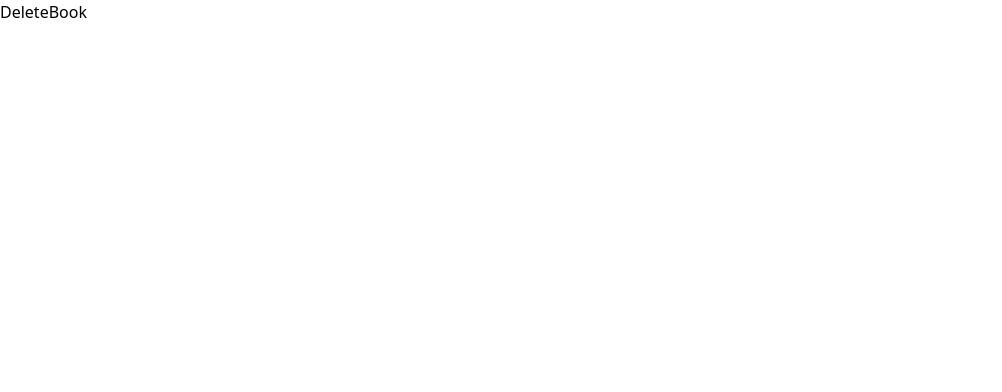
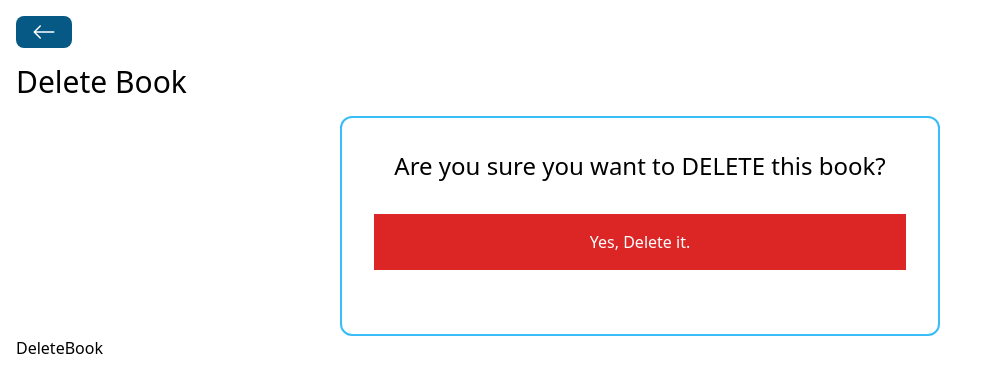
Before and after one commit to DFBlok/React-Projects, a React (Vite) app in the folder BookStoreProject-MERN/frontend/: page /books/delete/1 in a window 1280 px wide. Shown: the top 392 px of the page, without its empty margins (0-1002 px from the left). Built offline with nearby package versions, Linux system fonts and the light colour scheme.

Commit message:
Delete Book in react

```diff
--- a/BookStoreProject-MERN/frontend/src/pages/DeleteBook.jsx
+++ b/BookStoreProject-MERN/frontend/src/pages/DeleteBook.jsx
@@ -1,7 +1,44 @@
-import React from "react";
+import React, { useState } from "react";
+import BackButton from "../components/BackButton";
+import Spinner from "../components/Spinner";
+import axios from "axios";
+import { useNavigate, useParams } from "react-router-dom";
 
 const DeleteBook = () => {
-  return <div>DeleteBook</div>;
+  const [loading, setLoading] = useState(false);
+  const navigate = useNavigate();
+  const { id } = useParams();
+  const handleDeleteBook = () => {
+    setLoading(true);
+    axios
+      .delete(`http://localhost:3001/books/${id}`)
+      .then(() => {
+        setLoading(false);
+        navigate("/");
+      })
+      .catch((error) => {
+        setLoading(false);
+        alert("An error happened. Please check console.");
+        console.log(error);
+      });
+  };
+  return (
+    <div className="p-4">
+      <BackButton />
+      <h1 className="text-3xl my-4">Delete Book</h1>
+      {loading ? <Spinner /> : ""}
+      <div className="flex flex-col items-center border-2 border-sky-400 rounded-xl w-[600px] p-8 mx-auto">
+        <h3 className="text-2xl">Are you sure you want to DELETE this book?</h3>
+        <button
+          className="p-4 bg-red-600 text-white m-8 w-full"
+          onClick={handleDeleteBook}
+        >
+          Yes, Delete it.
+        </button>
+      </div>
+      DeleteBook
+    </div>
+  );
 };
 
 export default DeleteBook;
```
